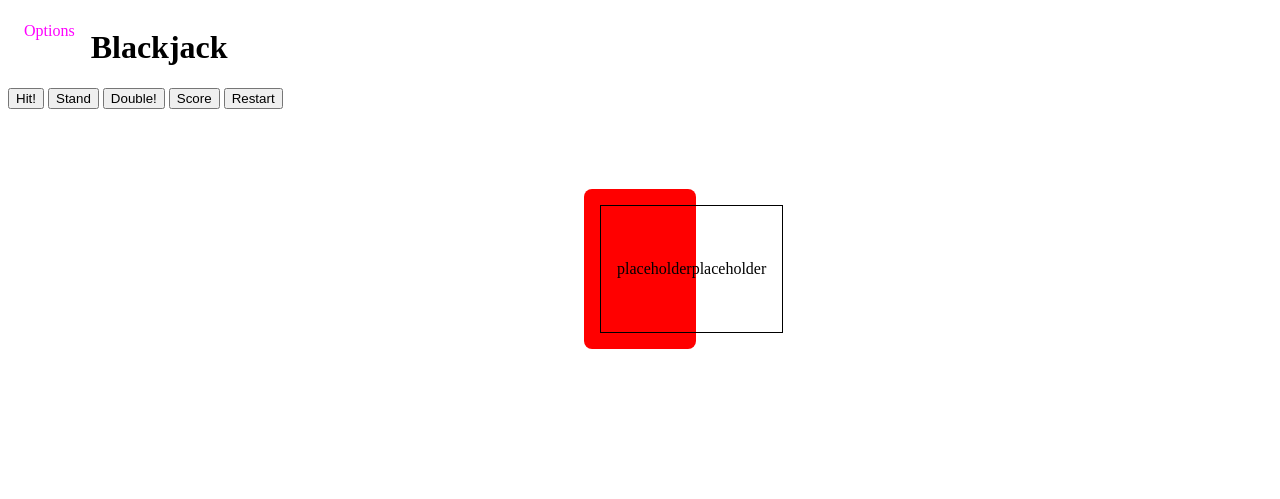
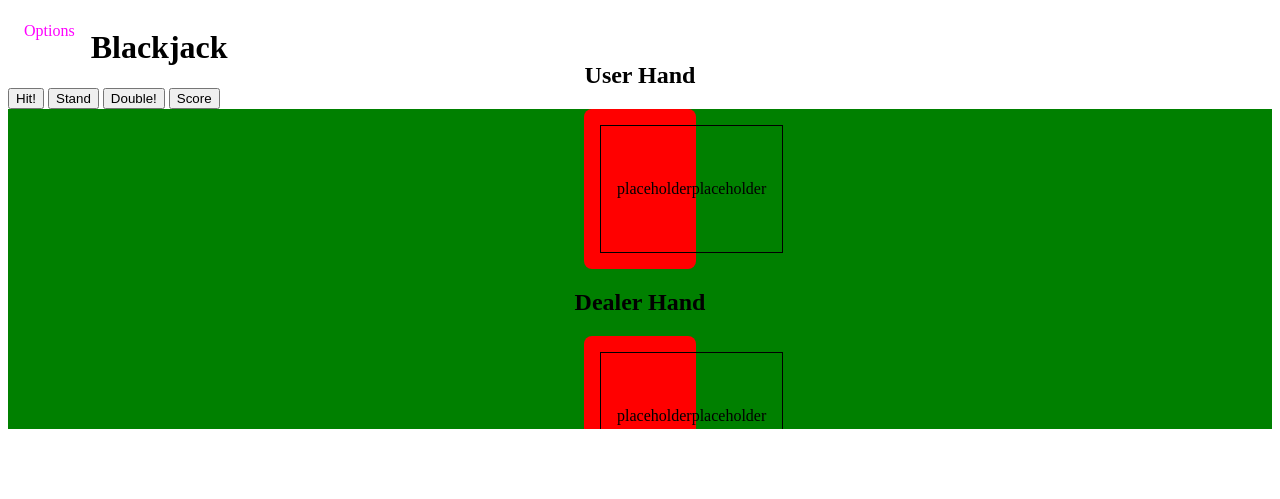
Before and after one commit to 2019-Fall-Cohort/blackjack-looking-for-js-person, a website: page docs/index.html in a window 1280 px wide. Drawn offline with Linux system fonts and the light colour scheme; files that its build step writes are made by us from their sources.

Commit message:
Added a restart function that reloads the page.

```diff
--- a/docs/index.html
+++ b/docs/index.html
@@ -16,7 +16,7 @@
         <i class="fa fa-caret-down"></i>
       </button>
         <div class="dropdown-content">
-          <a href="#">Restart Game</a>
+          <a href="#" id="restart">Restart Game</a>
           <a href="#" id="prompt">Enter Name</a>
         </div>
         <output name="result" id="promptResponse"></output>
@@ -33,15 +33,26 @@
         <button class="stand">Stand</button>
         <button class="double">Double!</button>
         <button id = "score" > Score</button>
-        <button id = "clear">Restart</button>
-
+        <!-- <button id = "clear">Restart</button> -->
 
         <section class="table">
-            <section class="playing-card">
+            <h2>User Hand</h2>
+            <wrapper class="user-hand-grid-item">
+              <section class="playing-card">
                 <section class="value-container">
                     <span class="value">placeholder</span>
                     <span class="suit">placeholder</span>
                 </section>
+            </section>
+          </wrapper>
+            <h2>Dealer Hand</h2>
+              <wrapper class="dealer-hand-grid-item">
+                <section class="playing-card">
+                  <section class="value-container">
+                    <span class="value">placeholder</span>
+                    <span class="suit">placeholder</span>
+                </section>
+              </wrapper>
             </section>
         </section>
     </main>
--- a/docs/style.css
+++ b/docs/style.css
@@ -15,7 +15,9 @@
 
 .table {
     align-items: center;
+    background-color: green;
     display: flex;
+    flex-direction: column;
     justify-content: center;
     height: 20rem;
 }
```
Also changed, not shown: src/index.js (+11 -2 lines), src/utils/Dom.js (line endings or trailing spaces).
